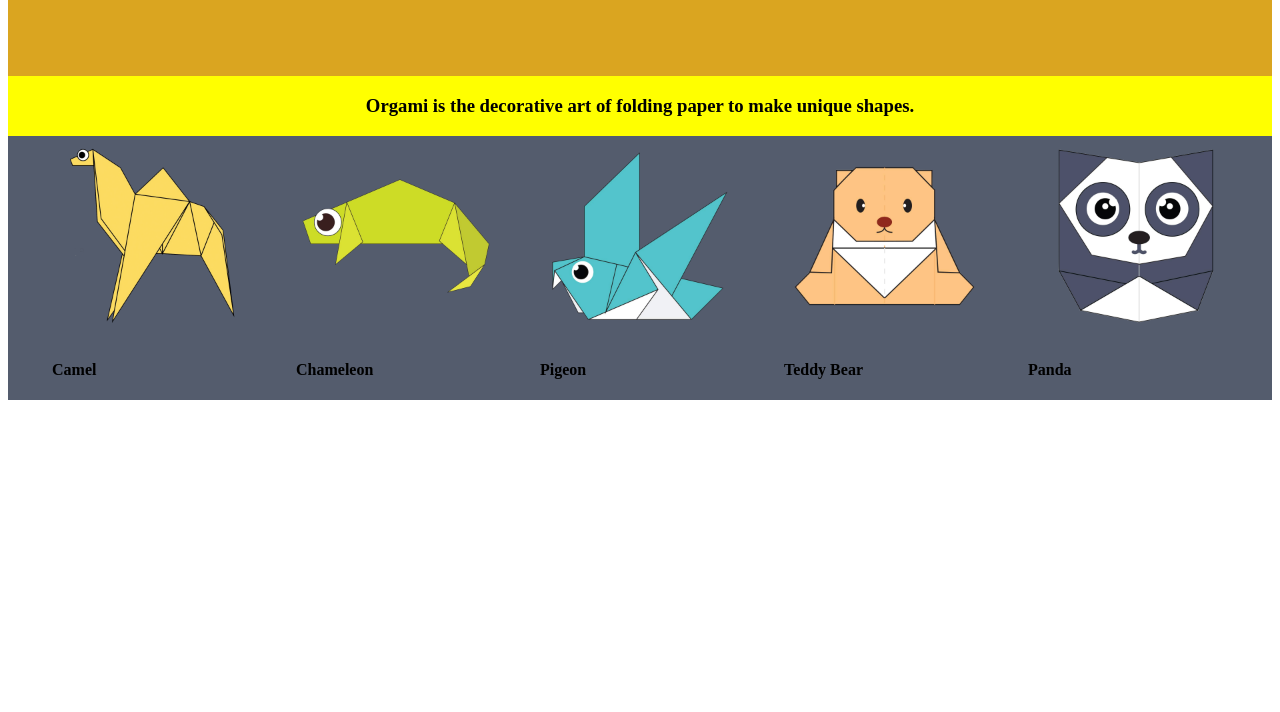
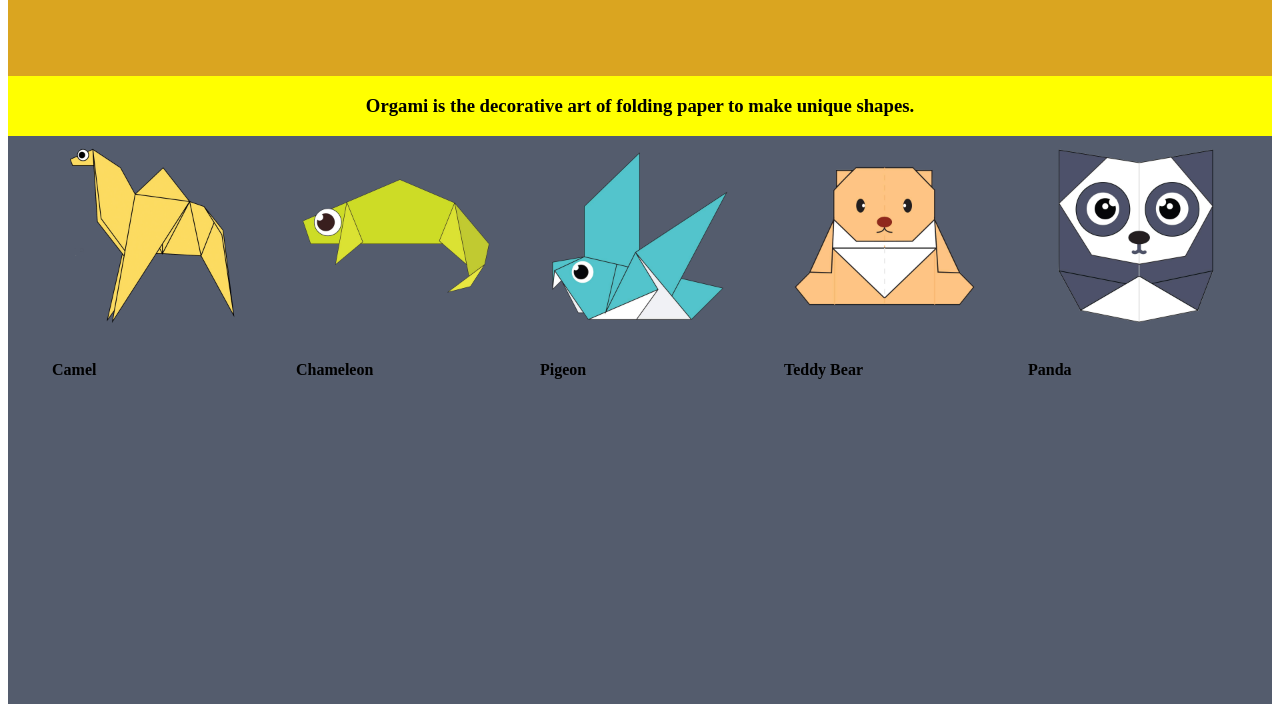
Before and after one commit to TTW97/Oragami, a plain HTML site: page index.html in a window 1280 px wide. Shown: the part 100-812 px from the top of the page. Drawn offline with Linux system fonts and the light colour scheme.

Commit message:
Update style.css

```diff
--- a/style.css
+++ b/style.css
@@ -14,6 +14,7 @@
     display: flex;
     background-color: rgb(84, 92, 109);
     justify-content: space-evenly;
+    padding-bottom: 24%;
 
 }
 
```
